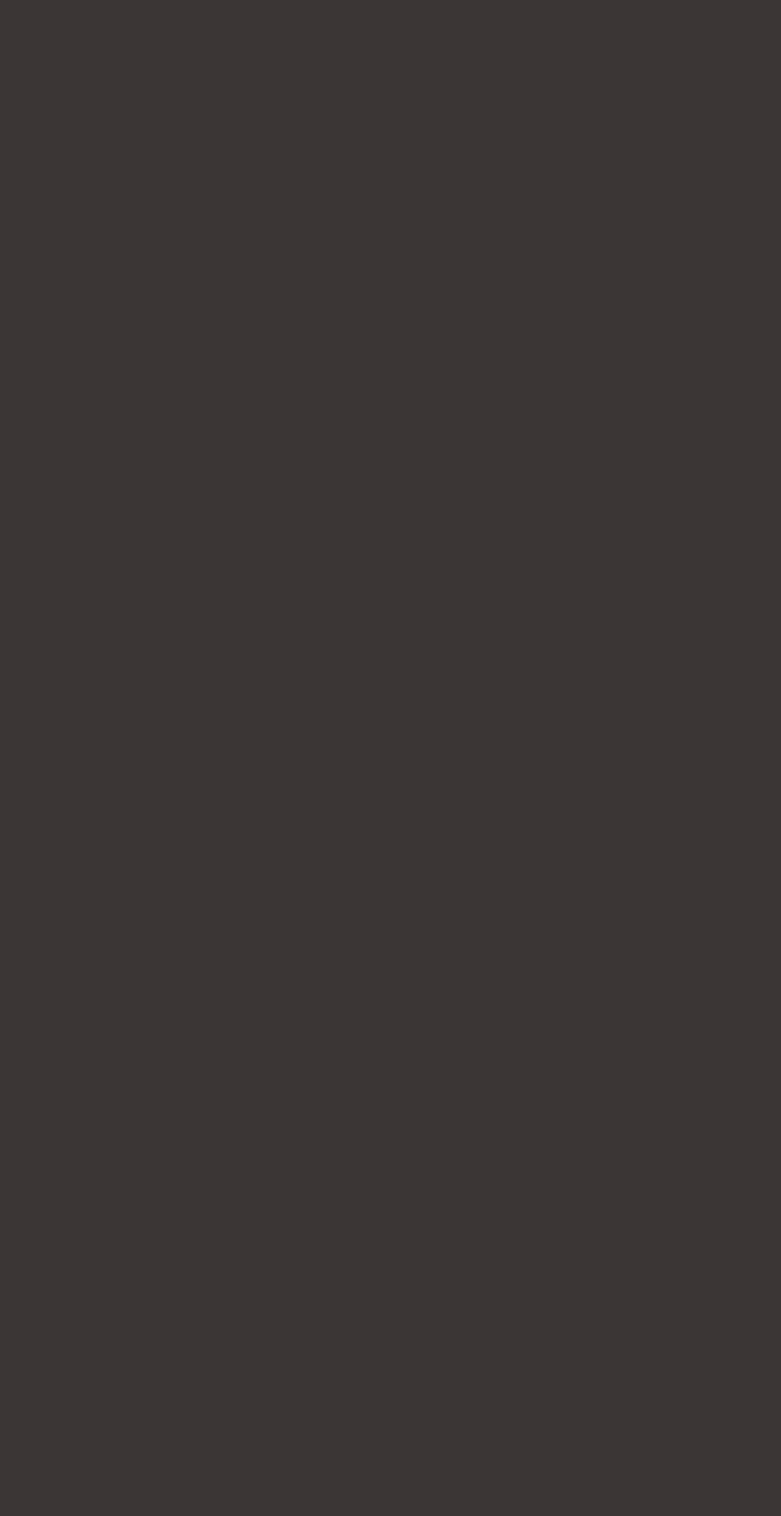
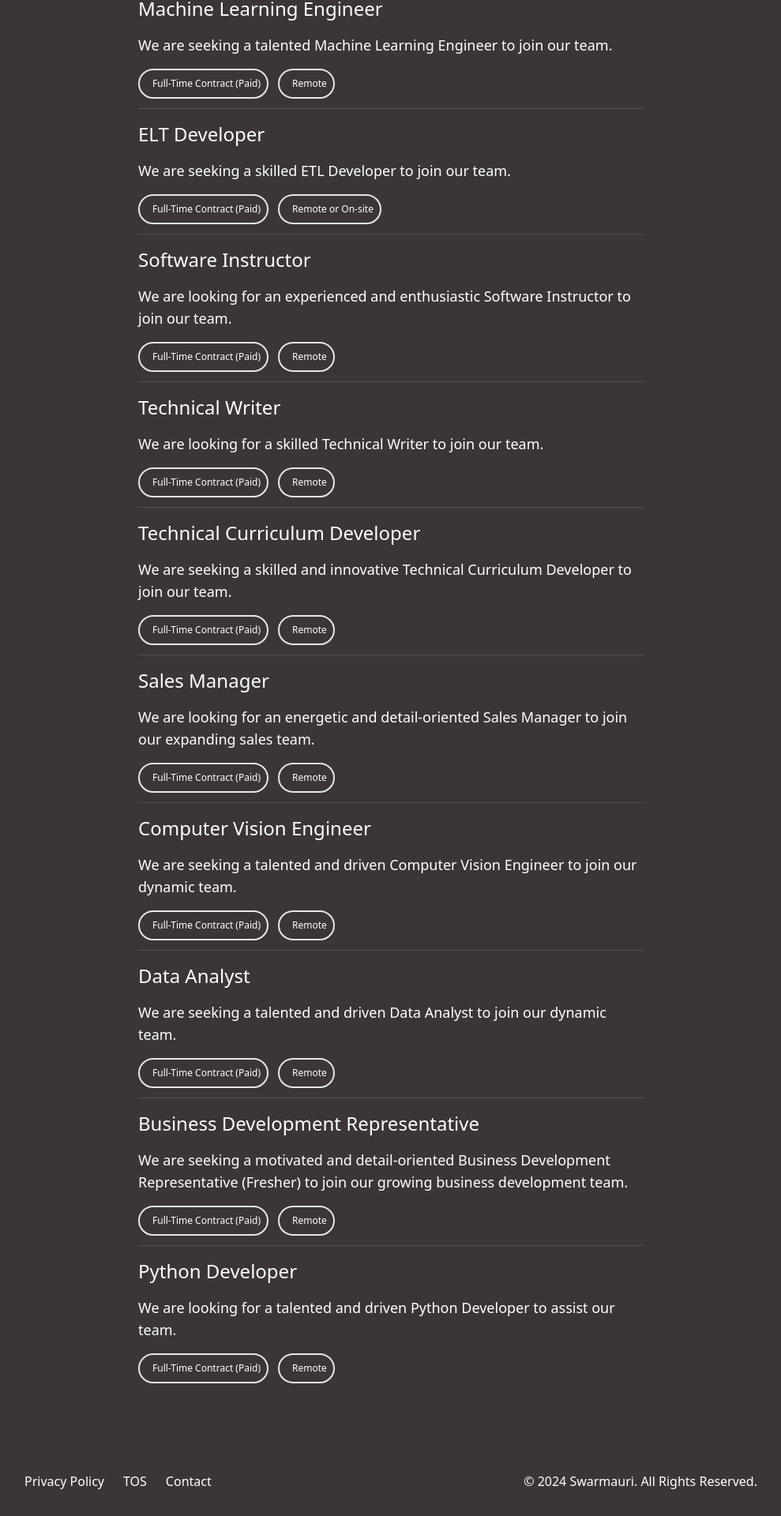
Before and after one commit to AjayTumula/Swarmauri, a Next.js app: page /careers in a window 1280 px wide. Shown: the part 520-2440 px from the top of the page at 79% size, without its empty margins (145-1134 px from the left). Before the commit the page ends 800 px from the top, so only its background shows below. Built offline with nearby package versions, Linux system fonts and the light colour scheme.

Commit message:
add component-footer, ui-kit careercard, herocard

```diff
--- a/app/careers/page.tsx
+++ b/app/careers/page.tsx
@@ -1,11 +1,96 @@
 
-import CareerCard from "../ui-kit/Card";
+import CareerCard from "../ui-kit/CareerCard";
 
 
 
+const CareerData = [
+    {
+        title: "Product Designer",
+        description: "We are seeking a talented and innovative Product Designer to join our team.",
+        jobType: "Full-Time Contract (Paid)",
+        location: "Remote"
+    },
+    {
+        title: "Data Engineer",
+        description: "We are looking for a highly skilled Data Engineer to join our team.",
+        jobType: "Full-Time Contract (Paid)",
+        location: "Remote"
+    },
+    {
+        title: "Machine Learning Engineer",
+        description: "We are seeking a talented Machine Learning Engineer to join our team.",
+        jobType: "Full-Time Contract (Paid)",
+        location: "Remote"
+    },
+    {
+        title: "ELT Developer",
+        description: "We are seeking a skilled ETL Developer to join our team.",
+        jobType: "Full-Time Contract (Paid)",
+        location: "Remote or On-site"
+    },
+    {
+        title: "Software Instructor",
+        description: "We are looking for an experienced and enthusiastic Software Instructor to join our team.",
+        jobType: "Full-Time Contract (Paid)",
+        location: "Remote"
+    },
+    {
+        title: "Technical Writer",
+        description: "We are looking for a skilled Technical Writer to join our team.",
+        jobType: "Full-Time Contract (Paid)",
+        location: "Remote"
+    },
+    {
+        title: "Technical Curriculum Developer",
+        description: "We are seeking a skilled and innovative Technical Curriculum Developer to join our team.",
+        jobType: "Full-Time Contract (Paid)",
+        location: "Remote"
+    },
+    {
+        title: "Sales Manager",
+        description: "We are looking for an energetic and detail-oriented Sales Manager to join our expanding sales team.",
+        jobType: "Full-Time Contract (Paid)",
+        location: "Remote"
+    },
+    {
+        title: "Computer Vision Engineer",
+        description: "We are seeking a talented and driven Computer Vision Engineer to join our dynamic team.",
+        jobType: "Full-Time Contract (Paid)",
+        location: "Remote"
+    },
+    {
+        title: "Data Analyst",
+        description: "We are seeking a talented and driven Data Analyst to join our dynamic team.",
+        jobType: "Full-Time Contract (Paid)",
+        location: "Remote"
+    },
+    {
+        title: "Business Development Representative",
+        description: "We are seeking a motivated and detail-oriented Business Development Representative (Fresher) to join our growing business development team.",
+        jobType: "Full-Time Contract (Paid)",
+        location: "Remote"
+    },
+    {
+        title: "Python Developer",
+        description: "We are looking for a talented and driven Python Developer to assist our team.",
+        jobType: "Full-Time Contract (Paid)",
+        location: "Remote"
+    },
+]
+
 const Careers = () => {
-    return <div>
-        <CareerCard title="Product Designer" description="We are looking" jobType="Full-time" location="Remote"/>
+    return <div className="mb-24">
+        <h1 className="flex justify-center font-medium text-xl md:text-2xl lg:text-3xl">Careers</h1>
+        {
+            CareerData.map((item) => (
+                <CareerCard title={item.title}
+                description={item.description}
+                jobType={item.jobType}
+                location={item.location}
+                />
+            ))
+        }
+
     </div>
 }
 
--- /dev/null
+++ b/app/components/Footer.tsx
@@ -0,0 +1,27 @@
+
+
+
+const Footer = () => {
+
+
+    return <footer className="mb-16">
+            <div className="w-3/4 mx-auto max-w-screen-xl p-4 md:flex md:items-center md:justify-between">
+
+            <ul className="flex flex-wrap items-center mt-3 text-md font-medium text-white  sm:mt-0">
+                <li>
+                    <a href="#" className="hover:underline me-4 md:me-6">Privacy Policy</a>
+                </li>
+                <li>
+                    <a href="#" className="hover:underline me-4 md:me-6">TOS</a>
+                </li>
+                <li>
+                    <a href="#" className="hover:underline me-4 md:me-6">Contact</a>
+                </li>
+            </ul>
+            <span className="text-md text-white sm:text-center">© 2024 <a href="/" className="hover:underline">Swarmauri</a>. All Rights Reserved.
+            </span>
+            </div>
+        </footer>
+}
+
+export default Footer;
--- a/app/components/Hero.tsx
+++ b/app/components/Hero.tsx
@@ -1,7 +1,27 @@
 "use client"
 import Image from "next/image";
 import { PrimaryButton, SecondaryButton } from "../ui-kit/Button";
+import HeroCard from "../ui-kit/HeroCard";
+import { title } from "process";
 
+const ReleaseData = [
+    {
+        title: "Sdk release v0.5.0",
+        date: "Oct 2024"
+    },
+    {
+        title: "Sdk release v0.4.1",
+        date: "Sep 2024"
+    },
+    {
+        title: "Serialization and Swarmauri",
+        date: "Jul 2024"
+    },
+    {
+        title: "The swarmauri sdk",
+        date: "Apr 2024"
+    },
+]
 
 const Hero = () => {
     return <div className="flex flex-col align-middle pt-10">
@@ -25,6 +45,15 @@ const Hero = () => {
                 }}>About</SecondaryButton>
             </div>
         </div>
+
+        <div className="mt-12 mb-24">
+            {
+                ReleaseData.map((release) => (
+                    <HeroCard title={release.title} date={release.date}/>
+                ))
+            }
+
+        </div>
     </div>
 }
 
--- a/app/layout.tsx
+++ b/app/layout.tsx
@@ -1,7 +1,7 @@
 
+import Footer from "./components/Footer";
 import Navbar from "./components/Navbar";
 import "./globals.css";
-
 
 
 export default function RootLayout({
@@ -11,11 +11,15 @@ export default function RootLayout({
 }>) {
   return (
     <html lang="en">
+      <head>
+        <script src="https://kit.fontawesome.com/eb380a6b56.js" crossOrigin="anonymous" defer></script>
+      </head>
       <body
        className="bg-[#3b3635] text-[#eee3e0]"
       >
         <Navbar />
         {children}
+        <Footer />
       </body>
     </html>
   );
--- a/app/ui-kit/Card.tsx
+++ /dev/null
@@ -1,24 +0,0 @@
-
-
-
-const CareerCard = ({title, description, jobType, location}: {
-    title: string,
-    description: string,
-    jobType: string,
-    location: string
-}) => {
-    return <div className="border-t-3 text-black bg-none">
-        <div>{title}</div>
-        <div>{description}</div>
-        <div className="flex">
-            <div className="border-2 p-4">
-                {jobType}
-            </div>
-            <div className="border-2 p-4">
-                {location}
-            </div>
-        </div>
-    </div>
-}
-
-export default CareerCard;
--- /dev/null
+++ b/app/ui-kit/CareerCard.tsx
@@ -0,0 +1,36 @@
+
+
+
+const CareerCard = ({title, description, jobType, location}: {
+    title: string,
+    description: string,
+    jobType: string,
+    location: string
+}) => {
+    return <div className="flex justify-center pt-3 text-white bg-none">
+        <div className="flex flex-col w-1/2 border-t-[1px] border-[#56504f]">
+            <div className="text-xl pt-4 lg:text-2xl">{title}</div>
+            <div className="text-sm pt-4 lg:text-lg">{description}</div>
+            <div className="flex pt-4">
+                <div className="flex justify-between border-2 rounded-full p-2 mr-3 items-center md:items-center">
+                    <div className="mr-2 text-[15px] lg:text-[12px]">
+                        <i className="fa-solid fa-location-dot" style={{color: '#ffffff'}}></i>
+                    </div>
+                    <div className="text-[9px] lg:text-[12px]">
+                        {jobType}
+                    </div>
+                </div>
+                <div className="flex justify-between border-2 rounded-full p-2 items-center md:items-center">
+                    <div className="mr-2 text-[15px] lg:text-[12px]">
+                        <i className="fa-regular fa-clock" style={{color: '#ffffff'}}></i>
+                    </div>
+                    <div className="text-[10px] lg:text-[12px]">
+                        {location}
+                    </div>
+                </div>
+            </div>
+        </div>
+    </div>
+}
+
+export default CareerCard;
--- /dev/null
+++ b/app/ui-kit/HeroCard.tsx
@@ -0,0 +1,15 @@
+
+
+const HeroCard = ({title, date} : {
+    title: string,
+    date: string
+}) => {
+    return <div className="flex justify-center pt-4">
+        <div className="flex justify-between pt-4 pb-2 w-1/2 border-t-[1px] border-[#56504f]">
+        <div className="text-xl lg:text-xl">{title}</div>
+        <div className="text-sm lg:text-lg">{date}</div>
+    </div>
+    </div>
+}
+
+export default HeroCard;
```
